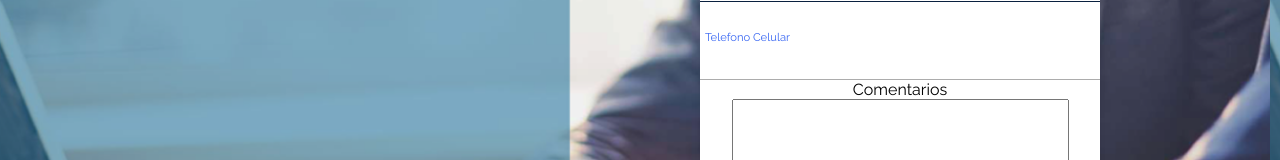
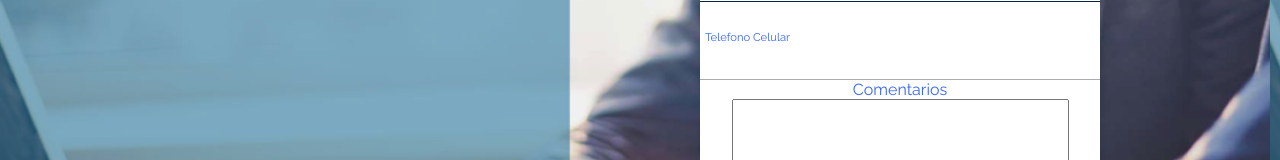
Before and after one commit to bauti15/qruz-landing, a plain HTML site: page index.html in a window 1280 px wide. Shown: the part 3609-3769 px from the top of the page. Drawn offline with Linux system fonts and the light colour scheme.

Commit message:
8 commit

```diff
--- a/index.html
+++ b/index.html
@@ -267,7 +267,7 @@
             <label for="telefono" class="form-label">Telefono Celular</label>
             <span class="form-line"></span>
             <label for="message"
-            class="form-group">Comentarios</label>
+            class="form-input" style="color: #3866f2; font-size:medium; "  >Comentarios</label>
             <textarea name="massage" id="message" cols="40" rows="5" placeholder=" "></textarea>
             <span class="form-line"></span>
           </div>
```
